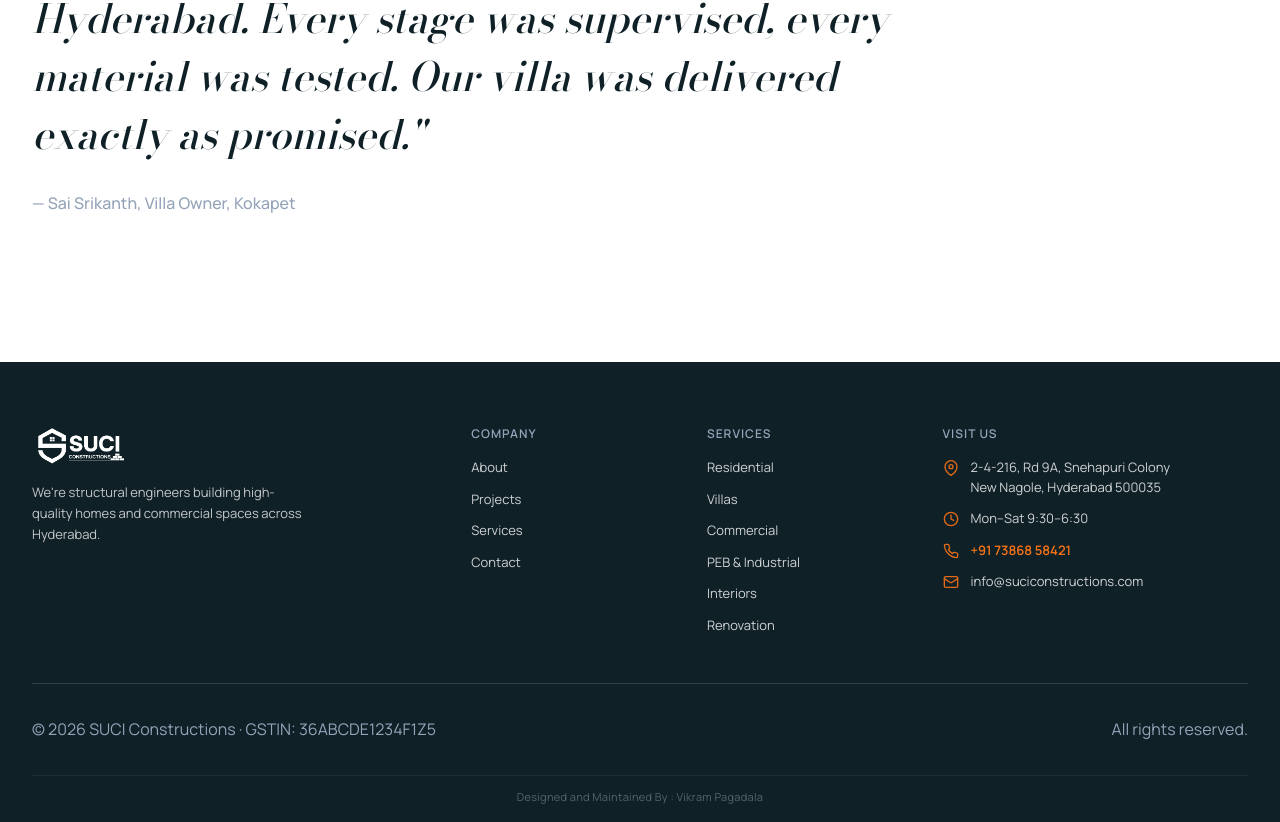
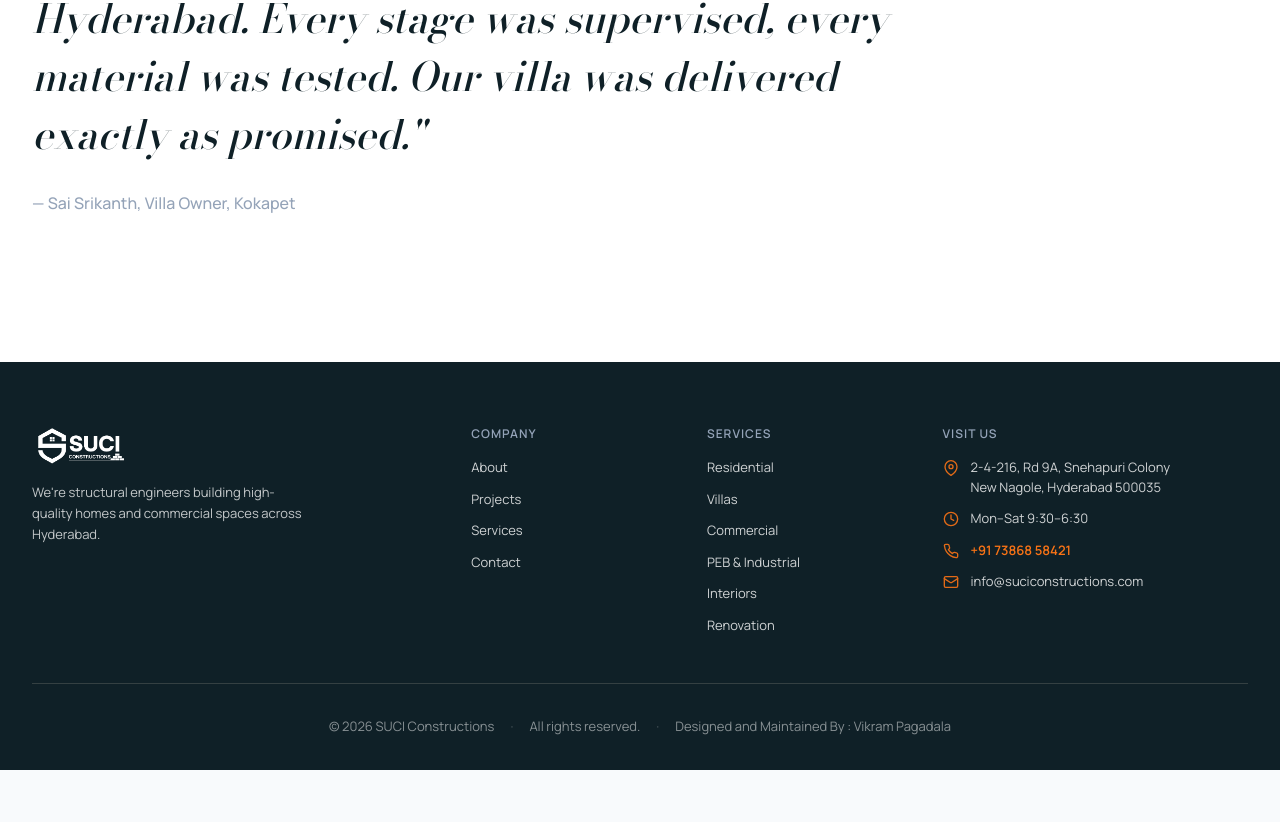
Before and after one commit to Vikram-Pagadala/Suci-Condtructions, a Next.js app: page / in a window 1280 px wide. Shown: the part 4522-5344 px from the top of the page. After the commit the page ends 5292 px from the top, so only its background shows below. Built offline with nearby package versions, Linux system fonts and the light colour scheme.

Commit message:
Merge footer bottom row, remove GST info, unify fonts

```diff
--- a/src/components/Footer/Footer.module.css
+++ b/src/components/Footer/Footer.module.css
@@ -145,46 +145,40 @@
 .bottomBar {
   display: flex;
   flex-direction: column;
-  justify-content: space-between;
+  justify-content: center;
   align-items: center;
   padding: var(--space-32) 0;
-  border-top: 1px solid rgba(138, 139, 128, 0.3); /* tandur stone with opacity */
-  font-size: var(--font-base-mobile);
-  color: var(--color-tandur-stone);
-  gap: var(--space-16);
+  border-top: 1px solid rgba(138, 139, 128, 0.3);
+  font-size: 13px;
+  color: rgba(255, 255, 255, 0.5);
+  gap: var(--space-12);
+  text-align: center;
 }
 
 @media (min-width: 768px) {
   .bottomBar {
     flex-direction: row;
+    gap: var(--space-16);
   }
 }
 
-.legalLinks {
-  display: flex;
-  gap: var(--space-24);
+.bottomBar p {
+  margin: 0;
 }
 
-.legalLinks a {
-  color: var(--color-tandur-stone);
+.bottomSep {
+  display: none;
 }
 
-.legalLinks a:hover {
-  color: var(--color-pure-white);
-}
-
-/* Developer credit bar */
-.creditBar {
-  text-align: center;
-  padding: var(--space-12) 0 var(--space-16);
-  border-top: 1px solid rgba(255,255,255,0.06);
-  font-size: 11px;
-  color: rgba(255,255,255,0.25);
-  letter-spacing: 0.3px;
+@media (min-width: 768px) {
+  .bottomSep {
+    display: inline;
+    opacity: 0.5;
+  }
 }
 
 .creditLink {
-  color: rgba(255,255,255,0.30);
+  color: rgba(255, 255, 255, 0.5);
   text-decoration: none;
   transition: color 0.2s ease;
 }
--- a/src/components/Footer/Footer.tsx
+++ b/src/components/Footer/Footer.tsx
@@ -82,14 +82,10 @@
         </div>
 
         <div className={styles.bottomBar}>
-          <p>© {new Date().getFullYear()} SUCI Constructions · GSTIN: 36ABCDE1234F1Z5</p>
-          <div className={styles.legalLinks}>
-            <span>All rights reserved.</span>
-          </div>
-        </div>
-
-        {/* Developer credit — rendered client-side from obfuscated char codes */}
-        <div className={styles.creditBar}>
+          <p>© {new Date().getFullYear()} SUCI Constructions</p>
+          <span className={styles.bottomSep}>·</span>
+          <span>All rights reserved.</span>
+          <span className={styles.bottomSep}>·</span>
           <span ref={creditRef} />
         </div>
       </div>
```
